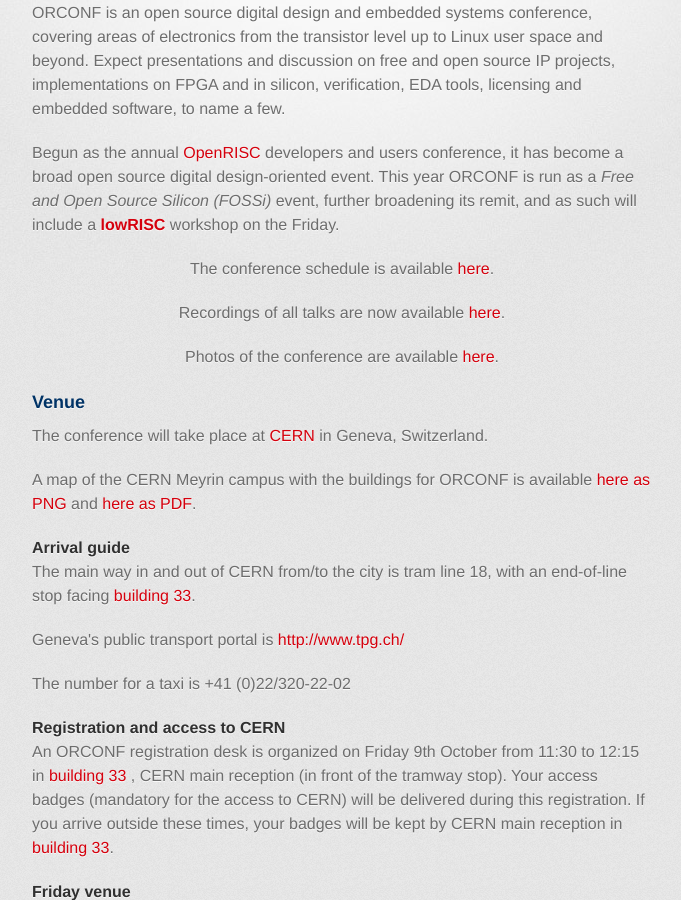
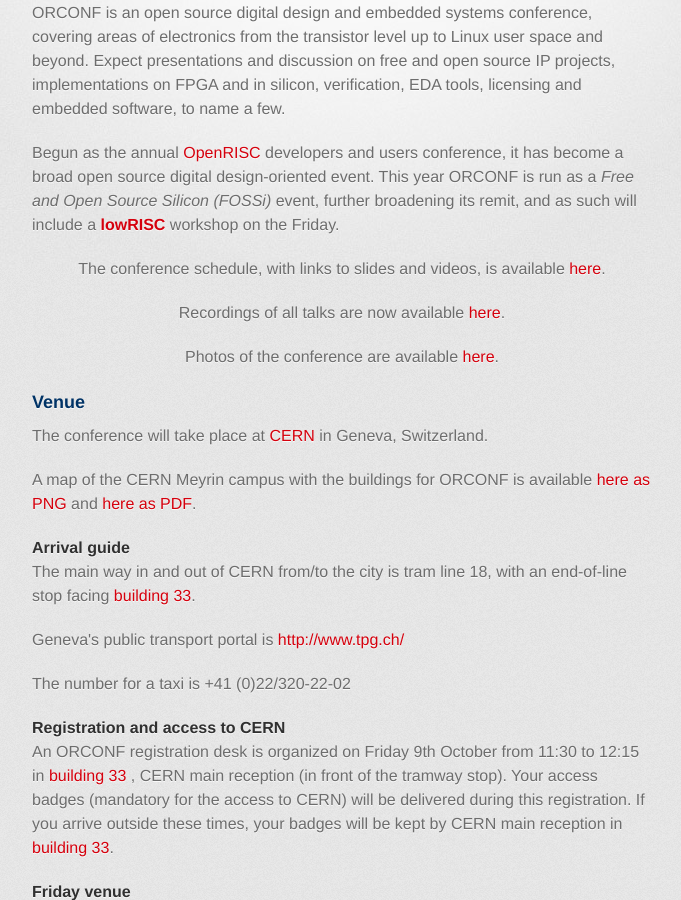
Before and after one commit to fossi-foundation/orconf, a Jekyll site: the page index.html, which Jekyll copies as it is, in a window 1280 px wide and 900 px high, scrolled down 322 px. Shown: the whole window, without its empty margins (298-979 px from the left). Built offline with Jekyll 4.4.1, drawn with Linux system fonts in a browser that asks for light colours; some web fonts are replaced.

Commit message:
Add info

```diff
--- a/index.html
+++ b/index.html
@@ -30,7 +30,7 @@
 	  <p>ORCONF is an open source digital design and embedded systems conference, covering areas of electronics from the transistor level up to Linux user space and beyond. Expect presentations and discussion on free and open source IP projects, implementations on FPGA and in silicon, verification, EDA tools, licensing and embedded software, to name a few.</p>
 	  <p>Begun as the annual <a target="_blank" href="http://openrisc.io">OpenRISC</a> developers and users conference, it has become a broad open source digital design-oriented event. This year ORCONF is run as a <em>Free and Open Source Silicon (FOSSi)</em> event, further broadening its remit, and as such will include a <a target="_blank" href="http://lowrisc.org"><strong>lowRISC</strong></a> workshop on the Friday.</p>
 
-	  <center><p>The conference schedule is available <a href="schedule.html" target="_blank">here</a>.</p>
+	  <center><p>The conference schedule, with links to slides and videos, is available <a href="schedule.html" target="_blank">here</a>.</p>
 	    <p>Recordings of all talks are now available <a target="_blank" href="https://www.youtube.com/playlist?list=PLUg3wIOWD8yoX2ECfeU_QP5snbu2Zs1Wp">here</a>.</p>
 	    <p>Photos of the conference are available <a target="_blank" href="https://flic.kr/s/aHsknFpTN7">here</a>.</p></center>
 
```
